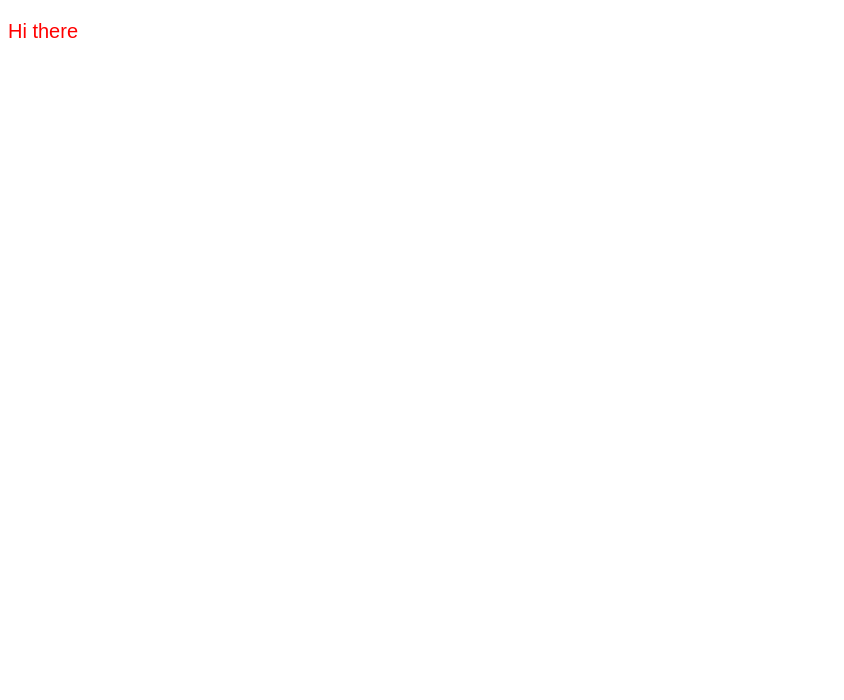
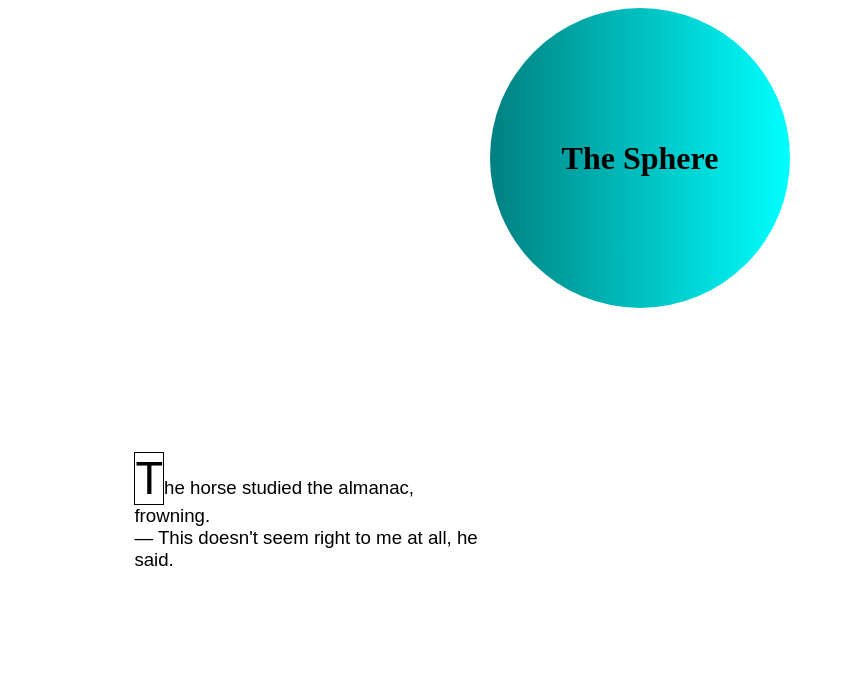
Before and after one commit to ndhorton/ls202, a plain HTML site: page scratch.html in a window 1280 px wide. Shown: the whole page, without its empty margins (0-844 px from the left). Drawn offline with Linux system fonts and the light colour scheme.

Commit message:
Add CSS notes

```diff
--- a/scratch.css
+++ b/scratch.css
@@ -1,5 +1,30 @@
+h1 {
+    width: 300px;
+    height: 300px;
+    border: none;
+    border-radius: 50%;
+    text-align: center;
+    align-content: center;
+    background: linear-gradient(-90deg, aqua, teal);
+    margin: 0 auto;
+}
+
+.capital {
+    font-family: Arial, Helvetica, sans-serif;
+    font-size: 34pt;
+    border: thin solid;
+}
+
 p {
-    color:magenta;
-    font-family:Arial;
+    font-family: Arial, Helvetica, sans-serif;
+    font-size: 14pt;
+    text-align: left;
+    align-content: center;
+    padding: 10%;
+    min-width:300px;
+    max-width: 350px;
+}
 
+.fold {
+    display: none;
 }
--- a/scratch.html
+++ b/scratch.html
@@ -8,6 +8,7 @@
     <title>Scratch</title>
   </head>
   <body>
-    <p style="color: red; font-size: 20px;">Hi there</h1>
+    <h1>The Sphere</h1>
+    <p><span class="capital">T</span>he horse studied the almanac, frowning.<br>&mdash; This doesn't seem right to me at all, he said.</p>
   </body>
 </html>
```
Also changed, not shown: diagram-boxmodel_Updated_1-01.svg (added), 1 other file.
